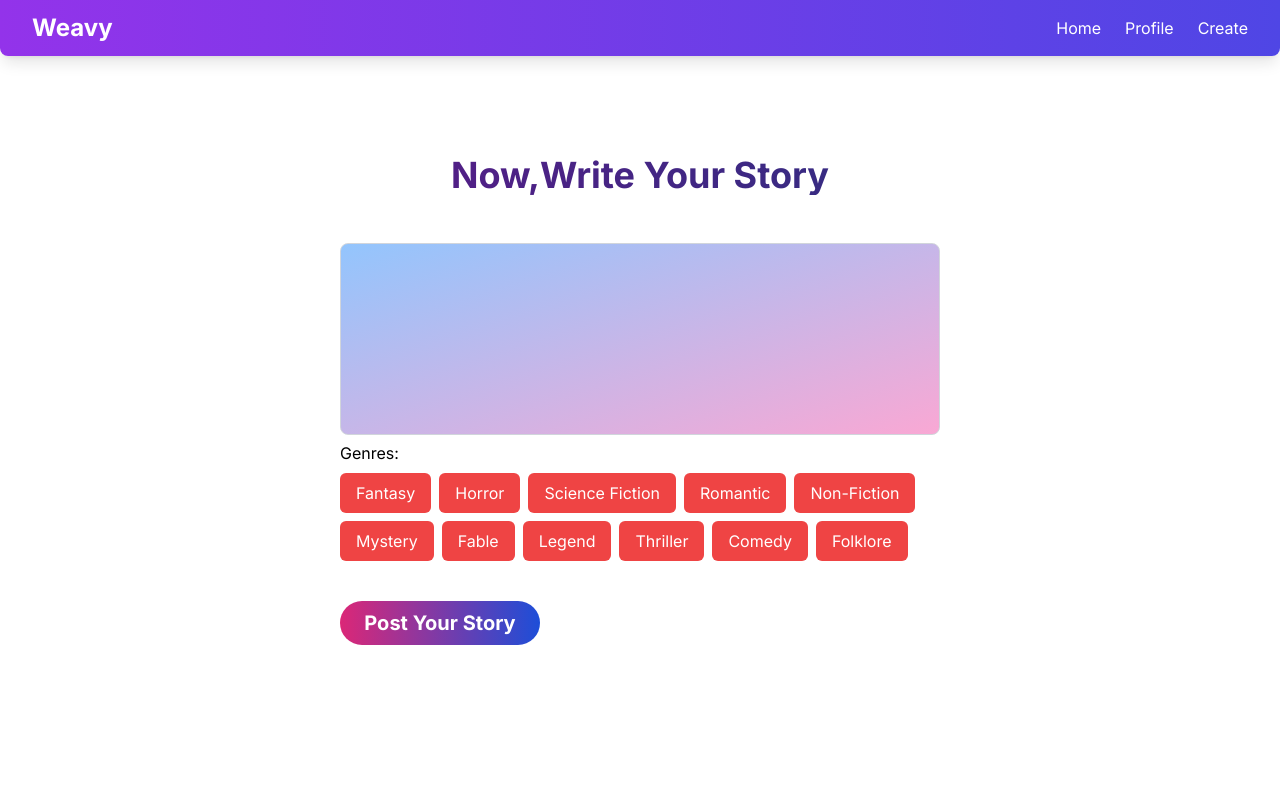
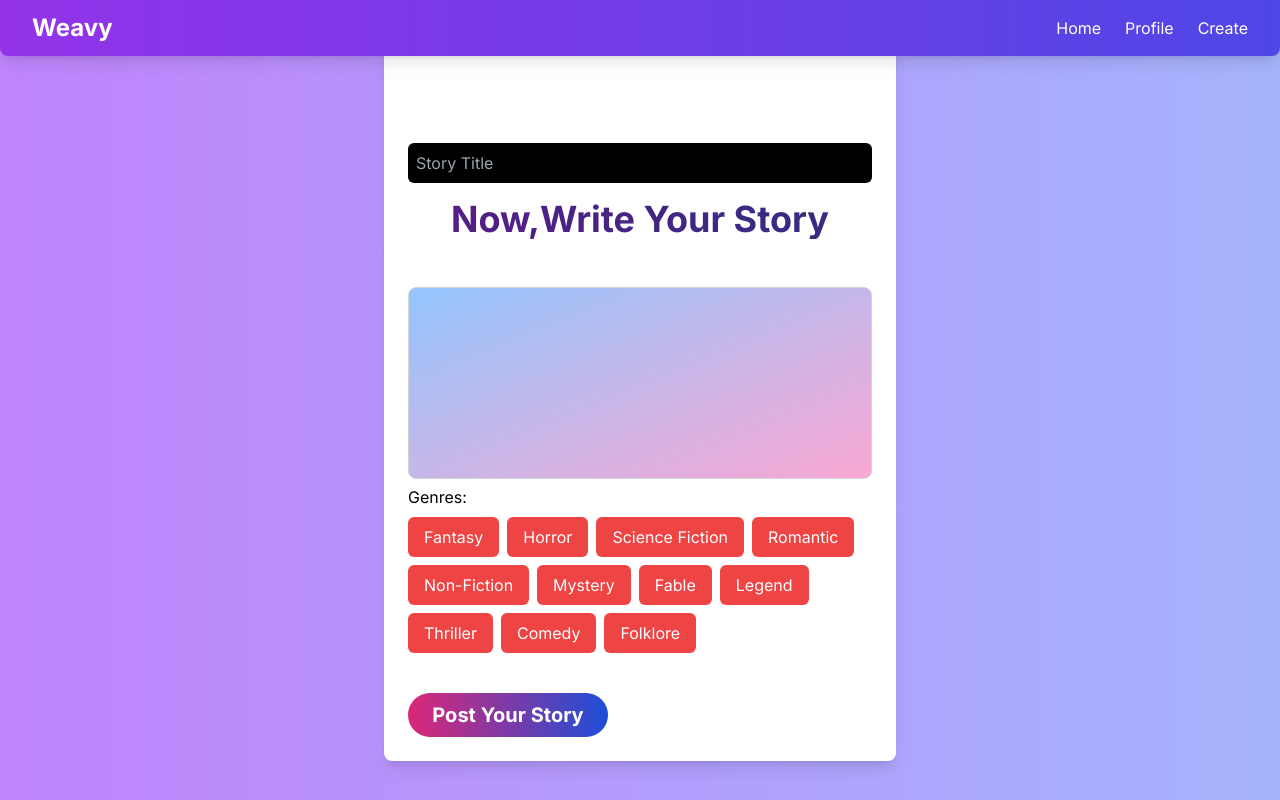
Before and after one commit to Kinjal2004/badam-StoryTell, a Next.js app: page /create in a window 1280 px wide. Built offline with nearby package versions, Linux system fonts and the light colour scheme.

Commit message:
fix:minor changes in Createpage

```diff
--- a/app/profile/page.tsx
+++ b/app/profile/page.tsx
@@ -5,21 +5,12 @@ const Chart = dynamic(() => import("@/components/profileComponents/Chart"), {
 });
 
 const data = [
-<<<<<<< HEAD
-  { name1: "Story 1", likes: 17 },
-  { name1: "Story 2", likes: 33 },
-  { name1: "Story 3", likes: 21 },
-  { name1: "Story 4", likes: 11 },
-  { name1: "Story 5", likes: 5 },
+  { name: "Story 1", likes: 17 },
+  { name: "Story 2", likes: 33 },
+  { name: "Story 3", likes: 21 },
+  { name: "Story 4", likes: 11 },
+  { name: "Story 5", likes: 5 },
 ];
-=======
-    {name : 'Story 1', likes: 17},
-    {name : 'Story 2', likes: 33},
-    {name : 'Story 3', likes: 21},
-    {name : 'Story 4', likes: 11},
-    {name : 'Story 5', likes: 5}
-]
->>>>>>> 458a45acdf62d317a97902904ae4a76ab7e261c5
 
 const Dashboard: React.FC = () => {
   return (
--- a/components/createComponents/CreatePage.tsx
+++ b/components/createComponents/CreatePage.tsx
@@ -14,6 +14,25 @@ const CreatePage: React.FC = () => {
     setStory(value);
   };
 
+  const handleTitleChange = (value: string) => {
+    setTitle(value);
+  };
+
+  const handleGenreChange = (selectedGenre: string) => {
+    const genreIndex = genres.indexOf(selectedGenre);
+    let updatedGenres: string[];
+
+    if (genreIndex === -1) {
+      updatedGenres = [...genres, selectedGenre];
+      toast.success(`${selectedGenre} tag added`, { className: "green-toast" });
+    } else {
+      updatedGenres = genres.filter((genre) => genre !== selectedGenre);
+      toast.error(`${selectedGenre} tag removed`, { className: "red-toast" });
+    }
+
+    setGenres(updatedGenres);
+  };
+
   const handleSubmit = () => {
     console.log("Submitted Title:", title);
     console.log("Submitted Story:", story);
@@ -21,9 +40,15 @@ const CreatePage: React.FC = () => {
   };
 
   return (
-    <div className="h-screen w-screen flex justify-center items-center">
-      <div style={{ maxWidth: "600px", width: "90%" }}>
-        {" "}
+    <div className="min-h-screen bg-gradient-to-r from-purple-400 to-indigo-300 flex justify-center items-center">
+      <div className="max-w-lg w-full mx-4 p-6 bg-white rounded-lg shadow-lg">
+        <input
+          type="text"
+          placeholder="Story Title"
+          value={title}
+          onChange={(e) => handleTitleChange(e.target.value)}
+          className=" bg-black text-white mt-20 w-full mb-4 p-2 rounded-md focus:outline-none focus:ring focus:border-blue-300"
+        />
         <StoryTextArea story={story} onStoryChange={handleStoryChange} />
         <div className="mb-4">
           <p className="mb-2">Genres:</p>
```
